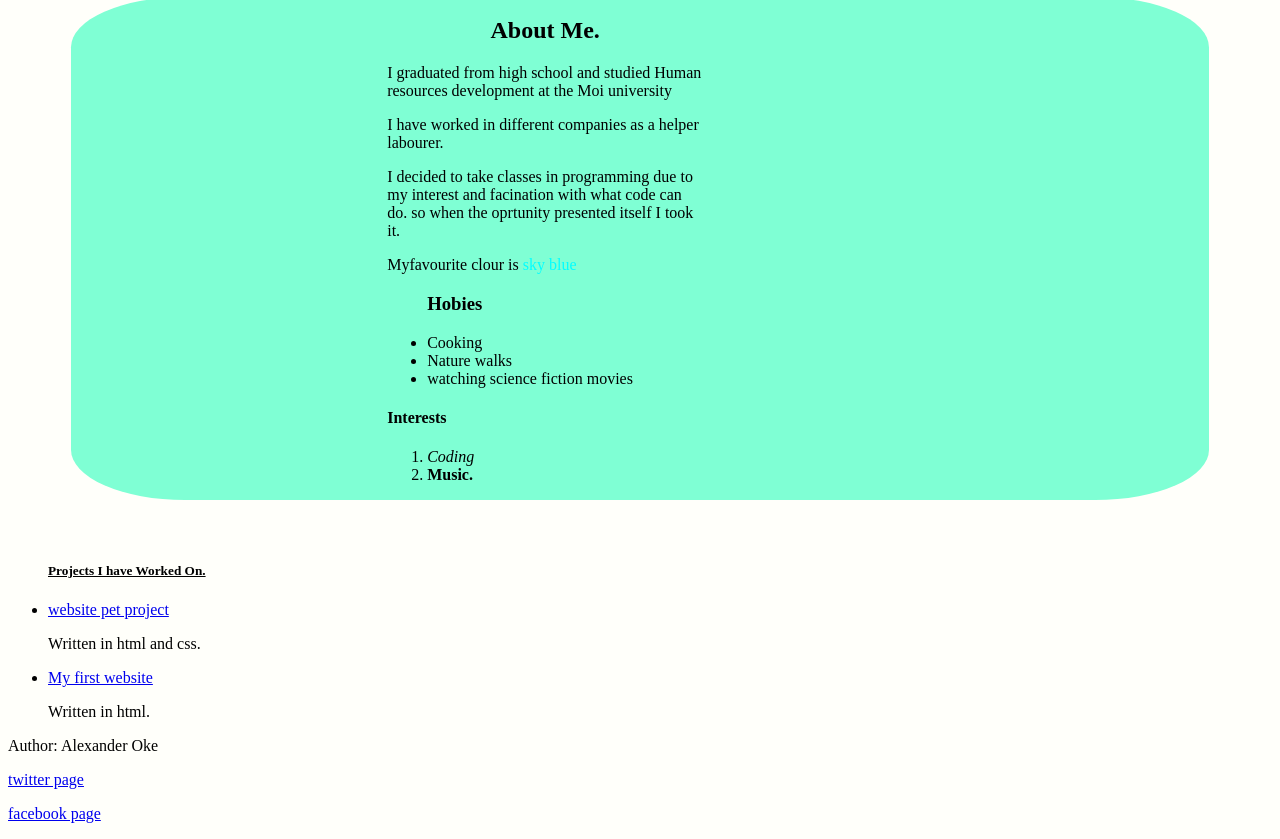
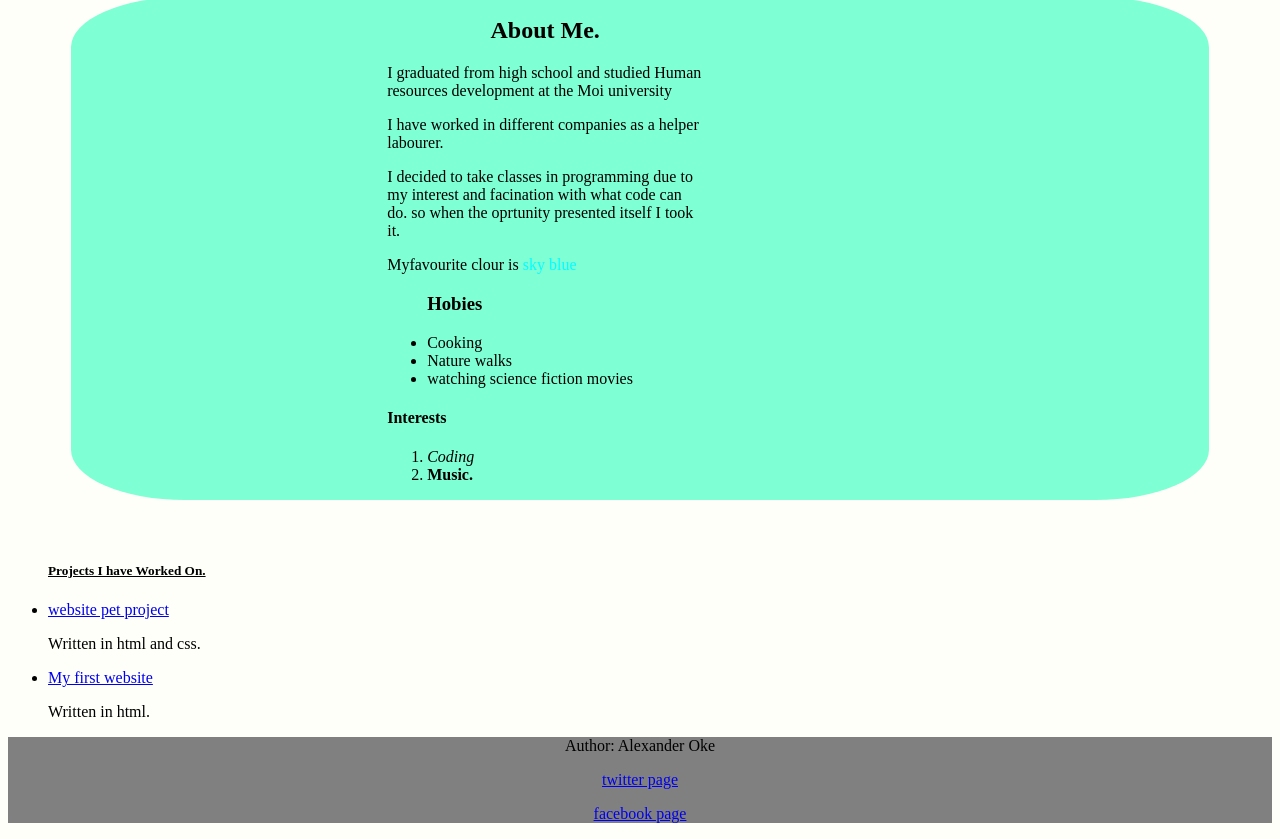
Before and after one commit to Alexanderoke/I.PWEEK1, a plain HTML site: page index.html in a window 1280 px wide. Shown: the part 592-1431 px from the top of the page. Drawn offline with Linux system fonts and the light colour scheme.

Commit message:
footer added background color gray

```diff
--- a/portfolio.css
+++ b/portfolio.css
@@ -28,3 +28,7 @@ h1{
     align-items: center;
     margin: 3%;
   }
+  footer{
+    text-align-last: center;
+    background-color: gray;
+  }
```
